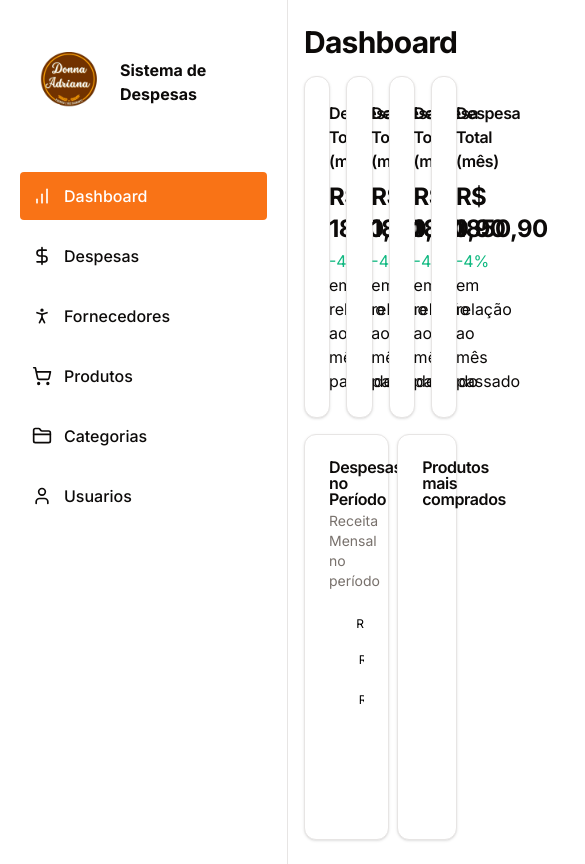
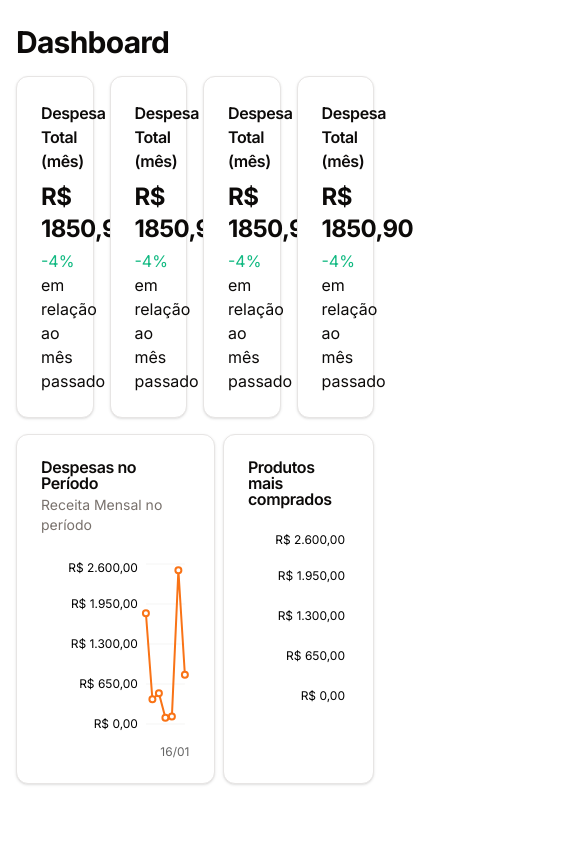
Before and after one commit to Felipe-Cavalari/sistema-despesa, a Next.js app: page /dashboard in a window 390 px wide. Shown: the top 864 px of the page, 585 px wide, since content can reach past the window. Built offline with nearby package versions, Linux system fonts and the light colour scheme.

Commit message:
Desenvolvimento UI tela de fornecedores | Sidebar com efeito Hover

```diff
--- /dev/null
+++ b/app/dashboard/fornecedores/components/adicionar-fornecedor-form.tsx
@@ -0,0 +1,47 @@
+import { Button } from '@/components/ui/button'
+import { Input } from '@/components/ui/input'
+import { Label } from '@/components/ui/label'
+import {
+  Select,
+  SelectContent,
+  SelectItem,
+  SelectTrigger,
+  SelectValue,
+} from '@/components/ui/select'
+
+interface Categoria {
+  id: number
+  value: string
+  item: string
+}
+
+export default async function AdicionarFornecedorForm() {
+  const response = await fetch('http://localhost:3333/categorias')
+  const data = await response.json()
+
+  return (
+    <form action="" className="space-y-6">
+      <div className="">
+        <Label>Nome do Fornecedor</Label>
+        <Input />
+      </div>
+      <div className="">
+        <Label>Categoria do Fornecedor</Label>
+        <Select defaultValue="all">
+          <SelectTrigger className="h-8 w-[320px]">
+            <SelectValue />
+          </SelectTrigger>
+          <SelectContent>
+            <SelectItem value="all">Todas as categorias</SelectItem>
+            {data.map((categoria: Categoria) => (
+              <SelectItem key={categoria.id} value={categoria.value}>
+                {categoria.item}
+              </SelectItem>
+            ))}
+          </SelectContent>
+        </Select>
+      </div>
+      <Button className="w-full">Adicionar Fornecedor</Button>
+    </form>
+  )
+}
--- /dev/null
+++ b/app/dashboard/fornecedores/components/fornecedores-dialog.tsx
@@ -0,0 +1,29 @@
+import { Button } from '@/components/ui/button'
+import {
+  Dialog,
+  DialogContent,
+  DialogDescription,
+  DialogHeader,
+  DialogTitle,
+  DialogTrigger,
+} from '@/components/ui/dialog'
+import AdicionarFornecedorForm from './adicionar-fornecedor-form'
+
+export default function FornecedoresDialog() {
+  return (
+    <div className="flex">
+      <Dialog>
+        <DialogTrigger asChild>
+          <Button>Adicionar Fornecedor</Button>
+        </DialogTrigger>
+        <DialogContent className="sm:max-w-[425px]">
+          <DialogHeader>
+            <DialogTitle> Fornecedores </DialogTitle>
+            <DialogDescription>Adicione um fornecedor</DialogDescription>
+          </DialogHeader>
+          <AdicionarFornecedorForm />
+        </DialogContent>
+      </Dialog>
+    </div>
+  )
+}
--- a/app/dashboard/fornecedores/page.tsx
+++ b/app/dashboard/fornecedores/page.tsx
@@ -1,10 +1,11 @@
 import FornecedoresTable from './components/FornecedoresTable'
+import FornecedoresDialog from './components/fornecedores-dialog'
 
 export default function Fornecedores() {
   return (
     <div className="flex flex-col gap-4 min-h-screen px-4 py-6">
       <h1 className="text-3xl font-bold tracking-tight">Forncedores</h1>
-
+      <FornecedoresDialog />
       <FornecedoresTable />
     </div>
   )
--- a/app/dashboard/layout.tsx
+++ b/app/dashboard/layout.tsx
@@ -6,9 +6,11 @@ export default function DashboardLayout({
   children: React.ReactNode
 }>) {
   return (
-    <div className="grid grid-cols-app min-h-screen bg-background">
+    <div className="flex min-h-screen bg-background">
       <Sidebar />
-      <div className="">{children}</div>
+      <div className="pl-0 lg:pl-24 flex h-full flex-1 flex-col lg:min-h-screen">
+        {children}
+      </div>
     </div>
   )
 }
--- a/app/dashboard/usuarios/page.tsx
+++ /dev/null
@@ -1,3 +0,0 @@
-export default function Usuarios() {
-  return <div>Páginas dos usuários</div>
-}
--- a/app/page.tsx
+++ b/app/page.tsx
@@ -1,8 +1,16 @@
+'use client'
 import { Button } from '@/components/ui/button'
 import Image from 'next/image'
 import Link from 'next/link'
+import { useEffect } from 'react'
 
 export default function Home() {
+  const apiUrl = process.env.API_URL
+
+  useEffect(() => {
+    console.log(apiUrl)
+  })
+
   return (
     <div className="bg-slate-100 min-h-screen flex flex-col items-center justify-center gap-4">
       <Image
@@ -10,14 +18,16 @@ export default function Home() {
         width={300}
         height={300}
         alt="logo Dona adriana"
+        priority
       />
       <h1 className="text-4xl font-bold pb-4">Sistema de Despesas</h1>
       <p className="text-sm text-center md:text-md">
         Parabéns! Você está logado, clique no botão e acesse o Dashboard
       </p>
-      <Button className="w-56 md:w-76">
-        <Link href={'/dashboard'}>DashBoard</Link>
-      </Button>
+
+      <Link href={'/dashboard'}>
+        <Button className="w-56 md:w-76">Dashboard</Button>
+      </Link>
     </div>
   )
 }
--- a/components/MainNavigation.tsx
+++ b/components/MainNavigation.tsx
@@ -4,7 +4,6 @@ import {
   DollarSign,
   ShoppingCart,
   PersonStanding,
-  User,
   FolderClosed,
 } from 'lucide-react'
 import { NavItem } from './NavItem'
@@ -13,7 +12,7 @@ import { usePathname } from 'next/navigation'
 export default function MainNavigation() {
   const pathname = usePathname()
   return (
-    <nav className="space-y-3">
+    <nav className="space-y-3 w-12 group-hover:w-56 animation duration-300 ">
       <NavItem
         link={'/dashboard'}
         title="Dashboard"
@@ -44,12 +43,6 @@ export default function MainNavigation() {
         icon={FolderClosed}
         path={pathname}
       />
-      <NavItem
-        link={'/dashboard/usuarios'}
-        title="Usuarios"
-        icon={User}
-        path={pathname}
-      />
     </nav>
   )
 }
--- a/components/NavItem.tsx
+++ b/components/NavItem.tsx
@@ -12,13 +12,11 @@ export function NavItem({ title, link, path, icon: Icon }: NavItemProps) {
   return (
     <Link
       href={link}
-      className={`${link === path ? 'bg-primary text-white' : ''} group flex items-center gap-3 rounded p-3 hover:bg-primary`}
+      className={`${link === path ? 'bg-primary' : ''} group flex items-center gap-3 rounded p-3 hover:bg-primary`}
     >
-      <Icon
-        className={`${link === path ? 'text-white' : ''} size-5 text-foreground group-hover:text-white`}
-      />
+      <Icon className={`size-5  group-hover:text-black`} />
       <span
-        className={`${link === path ? 'text-white' : ''}  font-medium text-foreground group-hover:text-white `}
+        className={`hidden font-medium text-foreground ease-out group-hover:text-black group-hover:block group-hover:ease-in duration-700`}
       >
         {title}
       </span>
--- a/components/Sidebar.tsx
+++ b/components/Sidebar.tsx
@@ -4,19 +4,24 @@ import MainNavigation from './MainNavigation'
 
 export default function Sidebar() {
   return (
+    <div className="hidden lg:block fixed h-full left-0 z-[41] bg-white/80 backdrop-blur-md border-r border-gray-100 border-subtle w-24 hover:w-64 animation duration-300 group">
       <aside className="border-r border-r-border px-5 py-8 space-y-6">
         <div className="flex items-center mb-10">
           <Image
             src={'/LogoDonnaAdriana.png'}
-          width={100}
-          height={100}
+            width={50}
+            height={50}
             alt="Logo padaria"
             priority
           />
-        <strong>Sistema de Despesas</strong>
+
+          <strong className="text-sm ml-1 opacity-0 animate duration-300 group-hover:opacity-100">
+            Sistema de Despesas
+          </strong>
         </div>
 
         <MainNavigation />
       </aside>
+    </div>
   )
 }
```
Lines whose indentation alone changed are shown as unchanged.
